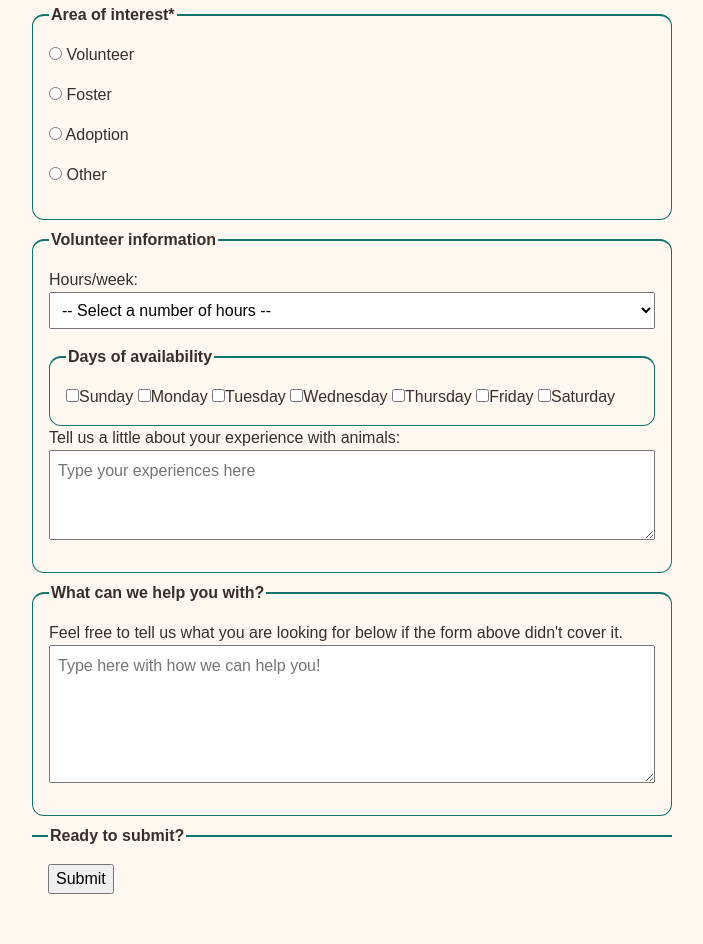
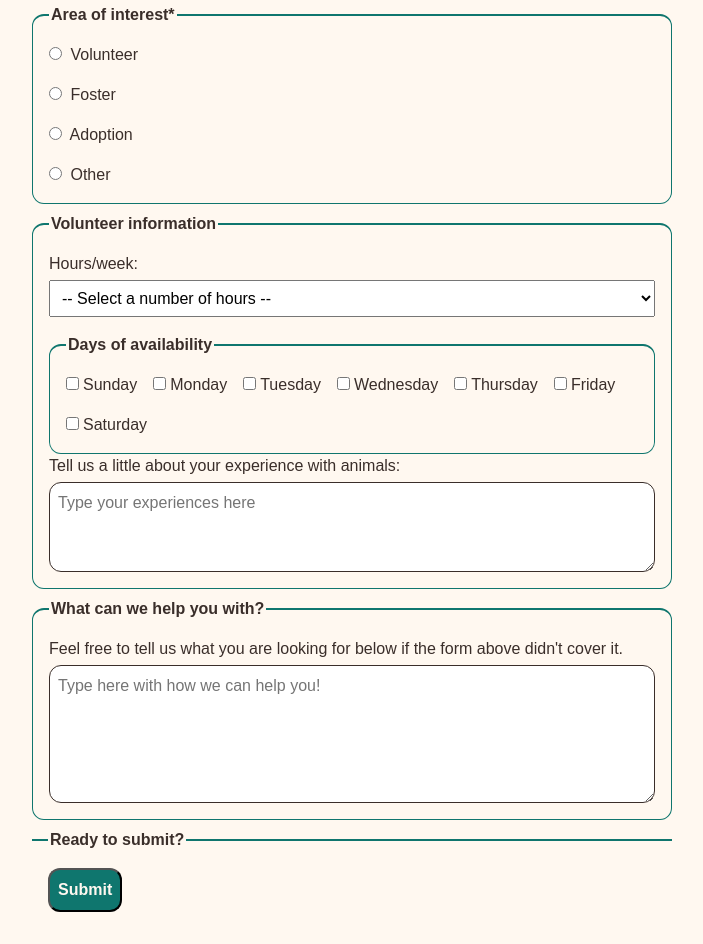
Before and after one commit to ConnorPM39/Web-Development-Foundations, a plain HTML site: page contact.html in a window 1280 px wide. Shown: the part 1076-2020 px from the top of the page, without its empty margins (104-807 px from the left). Drawn offline with Linux system fonts and the light colour scheme.

Commit message:
Added additional styling to inputs

```diff
--- a/css/styles.css
+++ b/css/styles.css
@@ -310,6 +310,14 @@ form > fieldset:last-child {
   margin-bottom: 0;
 }
 
+/* This one is actually for the days of availability on contact.html
+it's the only one that has a fieldset inside a fieldset */
+form > fieldset > fieldset {
+  display: flex;
+  flex-wrap: wrap;
+  gap: var(--space-md);
+}
+
 input[type="text"],
 input[type="email"],
 input[type="tel"],
@@ -318,11 +326,14 @@ textarea {
     display: block;
     width: 100%;
     padding: var(--space-sm);
+    margin-top: var(--space-xs);
+    margin-bottom: 0;
 }
 
 input[type="text"]:focus-visible,
 input[type="email"]:focus-visible,
 input[type="tel"]:focus-visible,
+button[type="submit"]:focus-visible,
 select:focus-visible,
 textarea:focus-visible  {
     border-color: var(--color-accent);
@@ -330,6 +341,32 @@ textarea:focus-visible  {
     outline-offset: 2px;
 }
 
+input[type="radio"],
+input[type="checkbox"] {
+  accent-color: var(--color-primary);
+  margin-right: var(--space-xs);
+}
+
 textarea {
   resize: vertical;
+  border: 1px solid var(--color-text);
+  background-color: white;
+  border-radius: 0.75rem;
 }
+
+fieldset > div:last-child {
+  margin-bottom: 0;
+}
+
+button[type="submit"] {
+  background-color: var(--color-primary);
+  color: var(--color-background);
+  font-weight: bold;
+  padding: var(--space-sm);
+  border-radius: 0.75rem;
+}
+
+button[type="submit"]:hover {
+  background-color: var(--color-text);
+  color: var(--color-background);
+}
```
